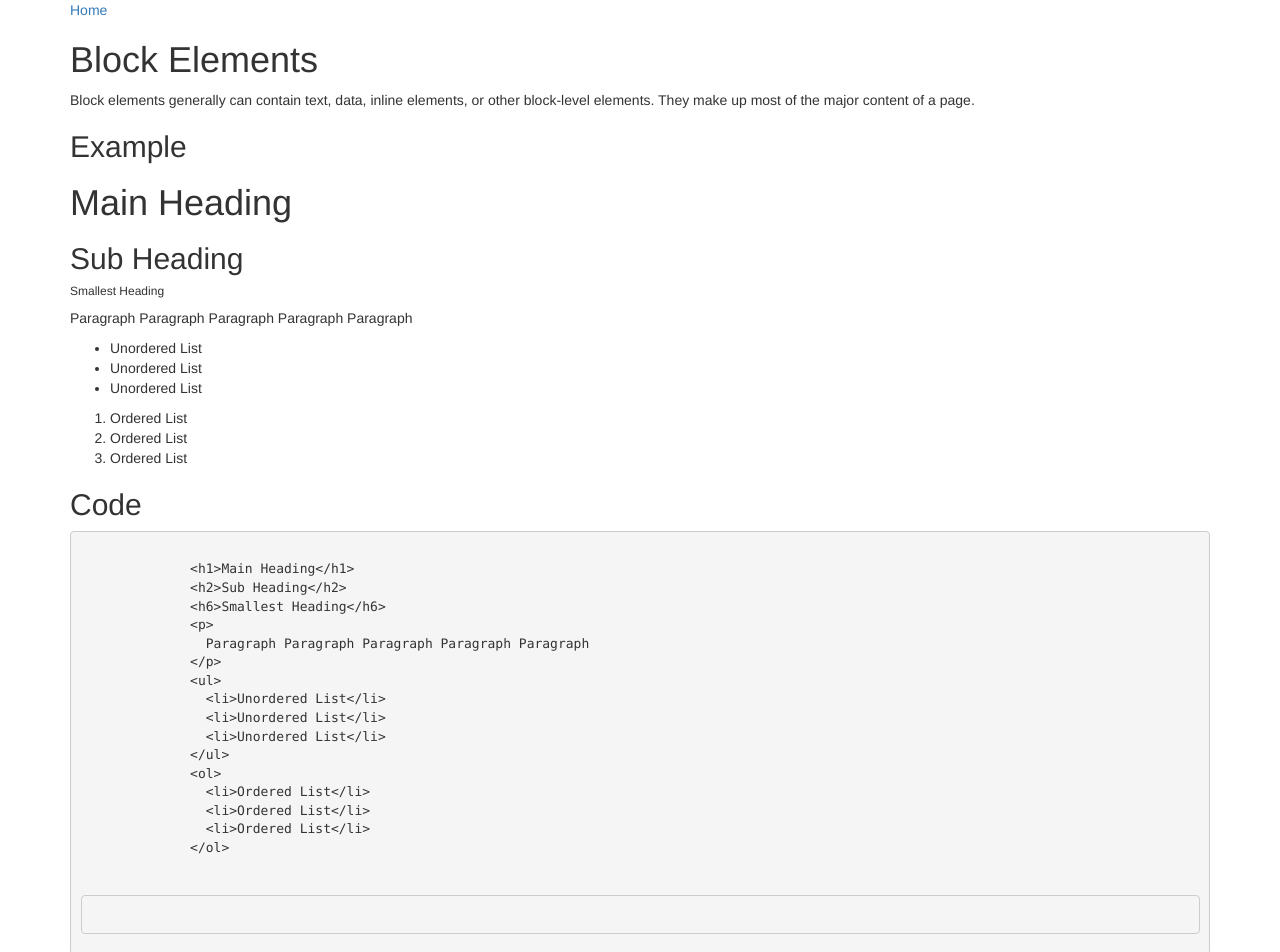
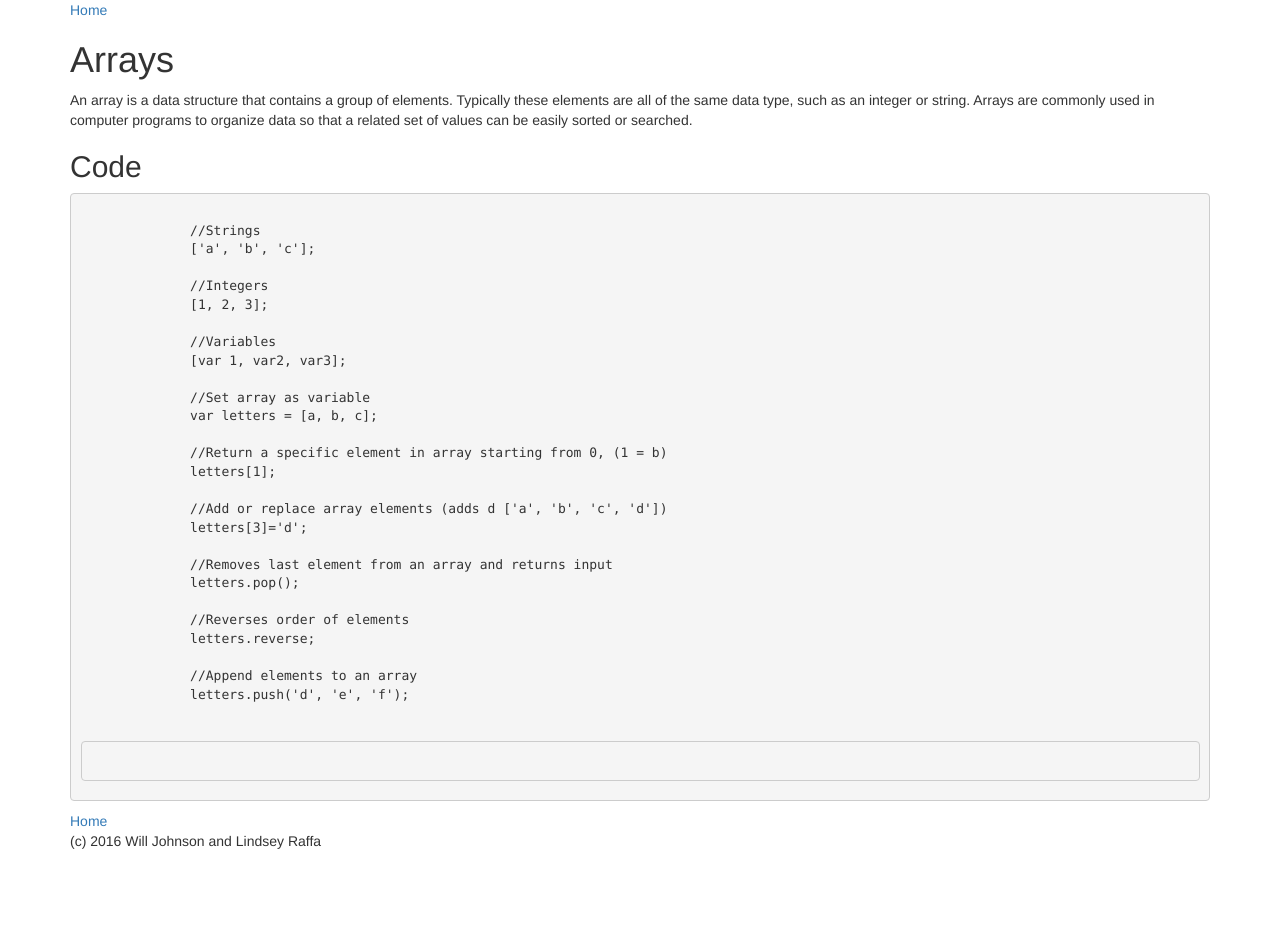
Before and after one commit to trashmoldwilliams/Intro-WikiPages, a plain HTML site: page subpages/arrays.html in a window 1280 px wide. Shown: the top 952 px of the page. After the commit the page ends 861 px from the top, so only its background shows below. Drawn offline with Linux system fonts and the light colour scheme.

Commit message:
Add content to arrays.html.

```diff
--- a/subpages/arrays.html
+++ b/subpages/arrays.html
@@ -6,7 +6,7 @@
     <script src="js/script.js" type="../text/javascript"></script>
     <link href="../css/bootstrap.min.css" rel="stylesheet">
     <link href="../css/styles.css" rel="stylesheet">
-    <title>Block Elements</title>
+    <title>Arrays</title>
   </head>
   <body>
     <div class="container">
@@ -14,36 +14,13 @@
         <a href="../index.html">Home</a>
       </div>
       <div class="head">
-        <h1>Block Elements</h1>
+        <h1>Arrays</h1>
       </div>
       <div id="intro">
       <p>
-        Block elements generally can contain text, data, inline elements, or other block-level elements. They make up most of the major content of a page.
+        An array is a data structure that contains a group of elements. Typically these elements are all of the same data type, such as an integer or string. Arrays are commonly used in computer programs to organize data so that a related set of values can be easily sorted or searched.
       </p>
     </div>
-      <div class="box">
-        <div class="head">
-          <h2>Example</h2>
-        </div>
-        <div>
-          <h1>Main Heading</h1>
-          <h2>Sub Heading</h2>
-          <h6>Smallest Heading</h6>
-          <p>
-            Paragraph Paragraph Paragraph Paragraph Paragraph
-          </p>
-          <ul>
-            <li>Unordered List</li>
-            <li>Unordered List</li>
-            <li>Unordered List</li>
-          </ul>
-          <ol>
-            <li>Ordered List</li>
-            <li>Ordered List</li>
-            <li> Ordered List</li>
-          </ol>
-        </div>
-      </div>
       <div class="box">
         <div class="head">
           <h2>Code</h2>
@@ -51,22 +28,32 @@
         <div>
           <pre>
             <code>
-              &lt;h1>Main Heading&lt;/h1>
-              &lt;h2>Sub Heading&lt;/h2>
-              &lt;h6>Smallest Heading&lt;/h6>
-              &lt;p>
-                Paragraph Paragraph Paragraph Paragraph Paragraph
-              &lt;/p>
-              &lt;ul>
-                &lt;li>Unordered List&lt;/li>
-                &lt;li>Unordered List&lt;/li>
-                &lt;li>Unordered List&lt;/li>
-              &lt;/ul>
-              &lt;ol>
-                &lt;li>Ordered List&lt;/li>
-                &lt;li>Ordered List&lt;/li>
-                &lt;li>Ordered List&lt;/li>
-              &lt;/ol>
+              //Strings
+              ['a', 'b', 'c'];
+
+              //Integers
+              [1, 2, 3];
+
+              //Variables
+              [var 1, var2, var3];
+
+              //Set array as variable
+              var letters = [a, b, c];
+
+              //Return a specific element in array starting from 0, (1 = b)
+              letters[1];
+
+              //Add or replace array elements (adds d ['a', 'b', 'c', 'd'])
+              letters[3]='d';
+
+              //Removes last element from an array and returns input
+              letters.pop();
+
+              //Reverses order of elements
+              letters.reverse;
+
+              //Append elements to an array
+              letters.push('d', 'e', 'f');
             </code>
           <pre>
         </div>
```
